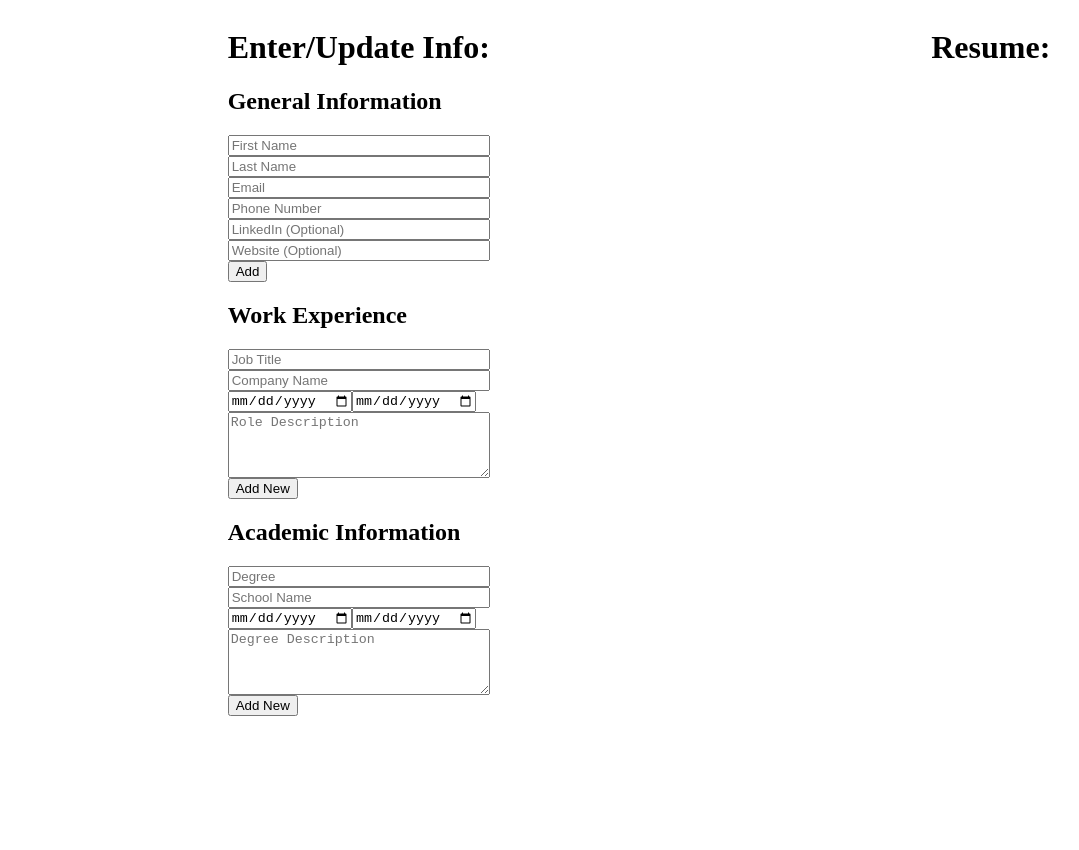
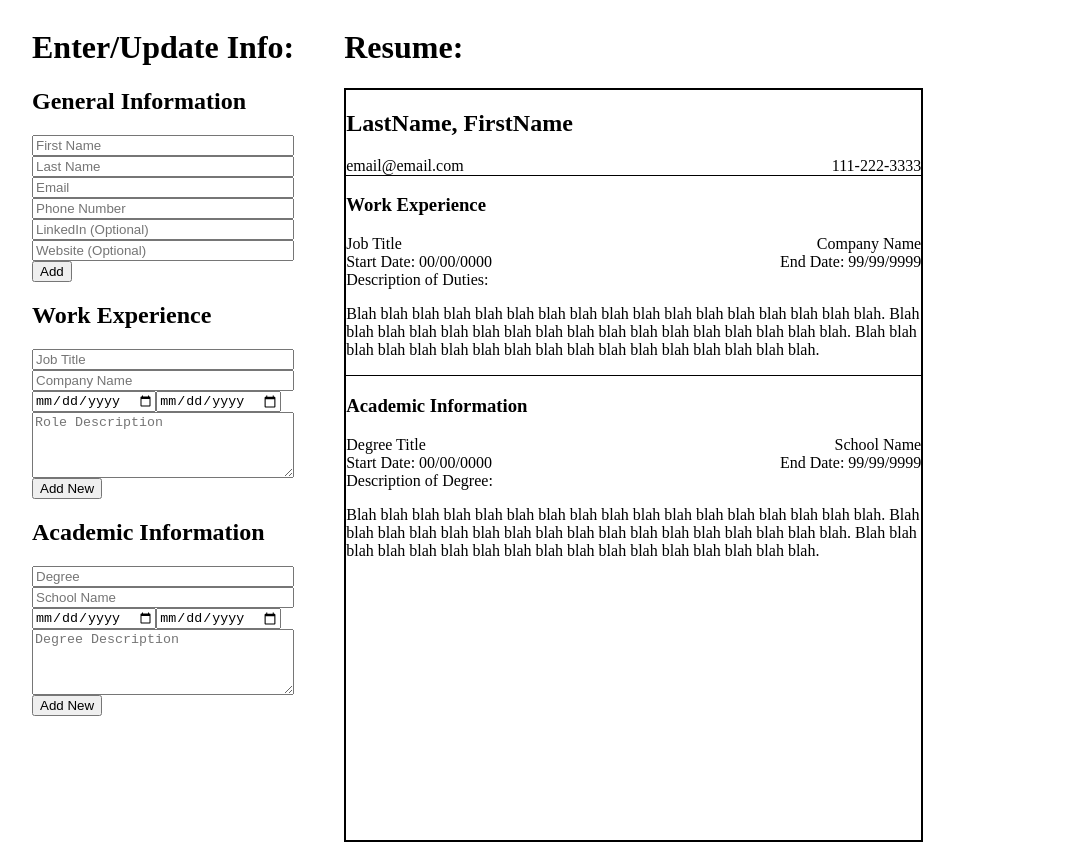
Before and after one commit to kopatsis/reactProjects, a React (Vite) app in the folder cv-application/: page / in a window 1280 px wide. Shown: the whole page, without its empty margins (1-1080 px from the left). Before the commit the page ends 800 px from the top, so only its background shows below. Built offline with nearby package versions, Linux system fonts and the light colour scheme.

Commit message:
resume template setup

```diff
--- a/cv-application/src/App.tsx
+++ b/cv-application/src/App.tsx
@@ -1,11 +1,12 @@
 import Education from "./components/Education";
 import Info from "./components/Info";
 import Jobs from "./components/Jobs";
+import Resume from "./components/Resume";
 
 function App() {
   return (
     <div className="whole">
-      <div>
+      <div className="left">
         <h1>Enter/Update Info:</h1>
         <h2>General Information</h2>
         <Info></Info>
@@ -16,6 +17,7 @@ function App() {
       </div>
       <div>
         <h1>Resume:</h1>
+        <Resume></Resume>
       </div>
     </div>
   );
--- a/cv-application/src/components/Resume.tsx
+++ b/cv-application/src/components/Resume.tsx
@@ -1,7 +1,61 @@
 import React from "react";
 
 const Resume = () => {
-  return <div>Resume</div>;
+  return (
+    <div className="resume">
+      <div className="Inform">
+        <h2>LastName, FirstName</h2>
+        <div className="phonemail oneline">
+          <div>email@email.com</div>
+          <div>111-222-3333</div>
+        </div>
+        <div className="optionals oneline">
+          <div></div>
+          <div></div>
+        </div>
+      </div>
+      <div className="Work">
+        <h3>Work Experience</h3>
+        <div className="work-unit">
+          <div className="title-company oneline">
+            <div>Job Title</div>
+            <div>Company Name</div>
+          </div>
+          <div className="jdates oneline">
+            <div>Start Date: 00/00/0000</div>
+            <div>End Date: 99/99/9999</div>
+          </div>
+          <div>Description of Duties: </div>
+          <p>
+            Blah blah blah blah blah blah blah blah blah blah blah blah blah
+            blah blah blah blah. Blah blah blah blah blah blah blah blah blah
+            blah blah blah blah blah blah blah blah. Blah blah blah blah blah
+            blah blah blah blah blah blah blah blah blah blah blah blah.
+          </p>
+        </div>
+      </div>
+      <div className="Edu">
+        <h3>Academic Information</h3>
+        <div className="edu-unit">
+          <div className="title-school oneline">
+            <div>Degree Title</div>
+            <div>School Name</div>
+          </div>
+          <div className="edates oneline">
+            <div>Start Date: 00/00/0000</div>
+            <div>End Date: 99/99/9999</div>
+          </div>
+          <div>Description of Degree: </div>
+          <p>
+            Blah blah blah blah blah blah blah blah blah blah blah blah blah
+            blah blah blah blah. Blah blah blah blah blah blah blah blah blah
+            blah blah blah blah blah blah blah blah. Blah blah blah blah blah
+            blah blah blah blah blah blah blah blah blah blah blah blah.
+          </p>
+        </div>
+      </div>
+    </div>
+  );
 };
 
 export default Resume;
--- a/cv-application/src/index.css
+++ b/cv-application/src/index.css
@@ -11,5 +11,24 @@ form{
 
 .whole{
     display: flex;
-    justify-content: space-around;
 }
+
+.left{
+    margin-left: 25px;
+    margin-right: 50px;
+}
+
+.resume{
+    height: 750px;
+    width: 575px;
+    border: 2px solid black;
+}
+
+.oneline {
+    display: flex;
+    justify-content: space-between
+}
+
+.Inform, .Work{
+    border-bottom: 1px solid black;
+}
```
